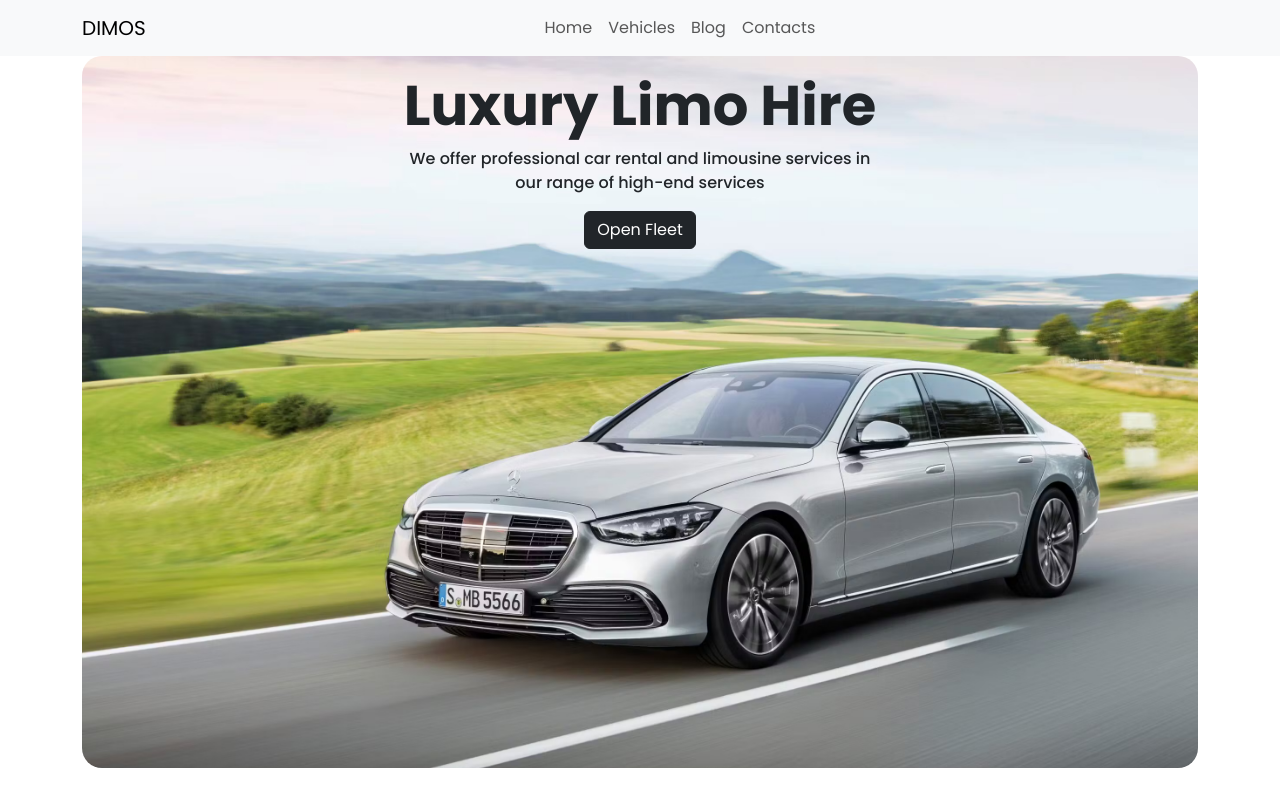
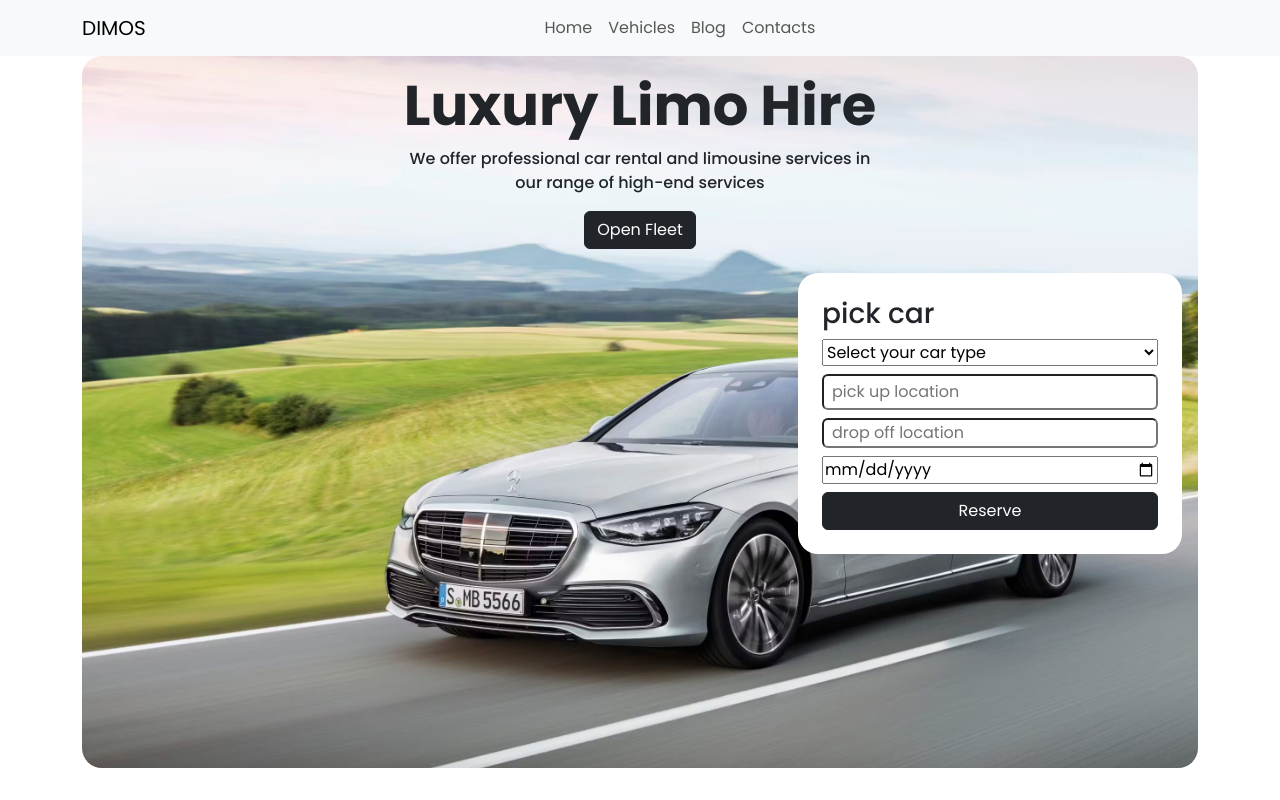
Before and after one commit to Teslax33/limo, a React (Vite) app: page / in a window 1280 px wide. Shown: the top 800 px of the page. Built offline with nearby package versions, Linux system fonts and the light colour scheme.

Commit message:
Structure book car

```diff
--- a/src/components/Hero.jsx
+++ b/src/components/Hero.jsx
@@ -2,6 +2,7 @@ import Button from "react-bootstrap/Button";
 import Container from "react-bootstrap/esm/Container";
 import backgroundImg from "../assets/Images/hero-img.jpg";
 import "./Hero.css";
+import { BookCar } from "./bookCar/BookCar";
 
 export default function Hero() {
   return (
@@ -21,6 +22,8 @@ export default function Hero() {
             our range of high-end services
           </p>
           <Button variant="dark"> Open Fleet </Button>
+
+          <BookCar />
         </div>
       </Container>
     </div>
--- /dev/null
+++ b/src/components/bookCar/BookCar.jsx
@@ -0,0 +1,39 @@
+import { Button } from "react-bootstrap";
+
+export function BookCar() {
+  return (
+    <div
+      className="book-car p-4 mt-4 align-self-end h-100 mw-100"
+      style={{ backgroundColor: "#ffff", borderRadius: "20px" }}
+    >
+      <h3>pick car</h3>
+      <form action="" className="d-flex flex-column gap-2">
+        <select>
+          <option>Select your car type</option>
+          <option value="Audi A1 S-Line">Audi A1 S-Line</option>
+          <option value="VW Golf 6">VW Golf 6</option>
+          <option value="Toyota Camry">Toyota Camry</option>
+          <option value="BMW 320 ModernLine">BMW 320 ModernLine</option>
+          <option value="Mercedes-Benz GLK">Mercedes-Benz GLK</option>
+          <option value="VW Passat CC">VW Passat CC</option>
+        </select>
+        <input
+          type="text"
+          className="rounded px-2 py-1"
+          name="pickup"
+          id=""
+          placeholder="pick up location"
+        />
+        <input
+          type="text"
+          className="rounded px-2 px-1"
+          name="dropup"
+          id=""
+          placeholder="drop off location"
+        />
+        <input type="date" name="pickup date" id="" />
+        <Button variant="dark">Reserve</Button>
+      </form>
+    </div>
+  );
+}
```
